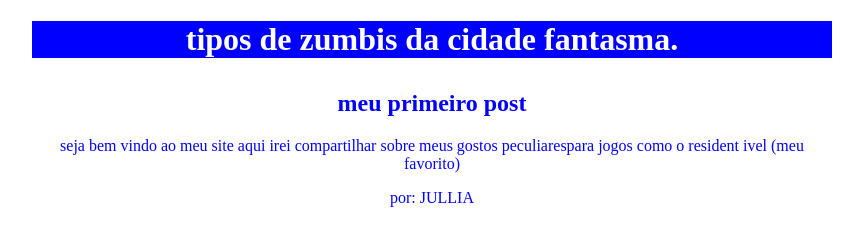
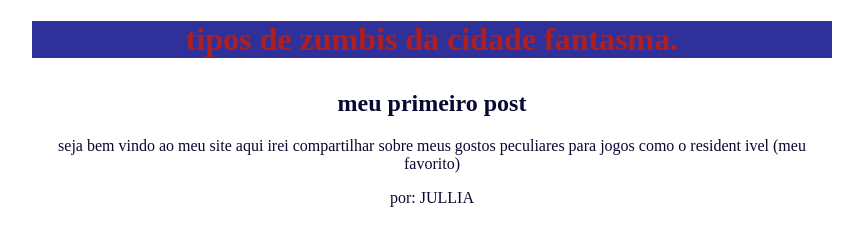
Before and after one commit to julliacardoso-create/Leon-S-kennedy, a plain HTML site: page index.html in a window 1280 px wide. Shown: the whole page, without its empty margins (208-1071 px from the left). Drawn offline with Linux system fonts and the light colour scheme.

Commit message:
ultimo salvamento

```diff
--- a/index.html
+++ b/index.html
@@ -6,8 +6,8 @@
     <title> JULLIA RAFAELLA,RESIDENT EVIL </title>
     <style>
         header{
-            background-color: blue;
-            color: white;
+            background-color: rgb(48, 48, 154);
+            color: rgb(175, 31, 31);
             text-align: center;
             max-width: 800px;
             margin: 0 auto;
@@ -15,7 +15,7 @@
 
         main{
             background-color: white;
-            color: blue;
+            color: rgb(8, 8, 49);
             text-align: center;
             max-width: 800px;
             margin: 0 auto;
@@ -30,7 +30,7 @@
 <main>
     <h2>meu primeiro post</h2>
     <p>seja bem vindo ao meu site
-        aqui irei compartilhar sobre meus gostos peculiarespara jogos como o resident ivel (meu favorito)
+        aqui irei compartilhar sobre meus gostos peculiares para jogos como o resident ivel (meu favorito)
     </p>
     <p>por: JULLIA</p>
 <main>
```
Also changed, not shown: 1 other file.
